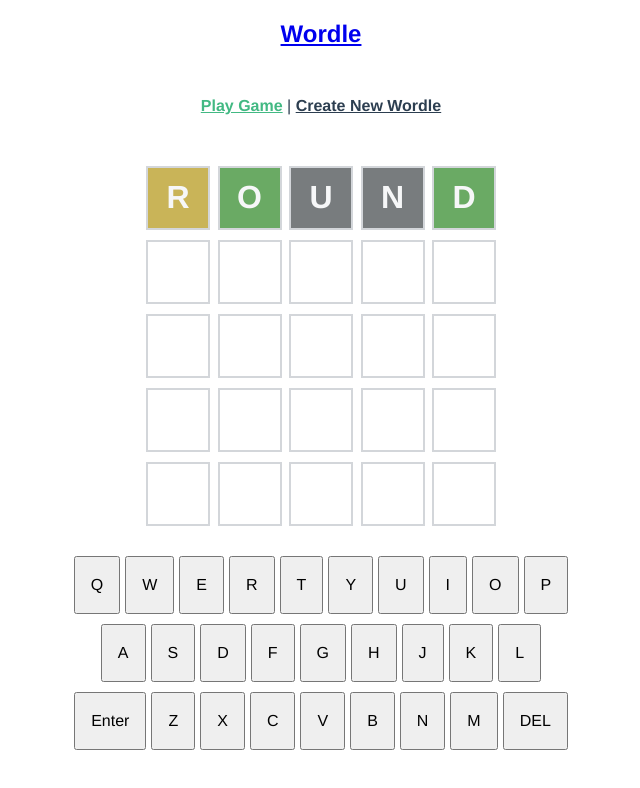
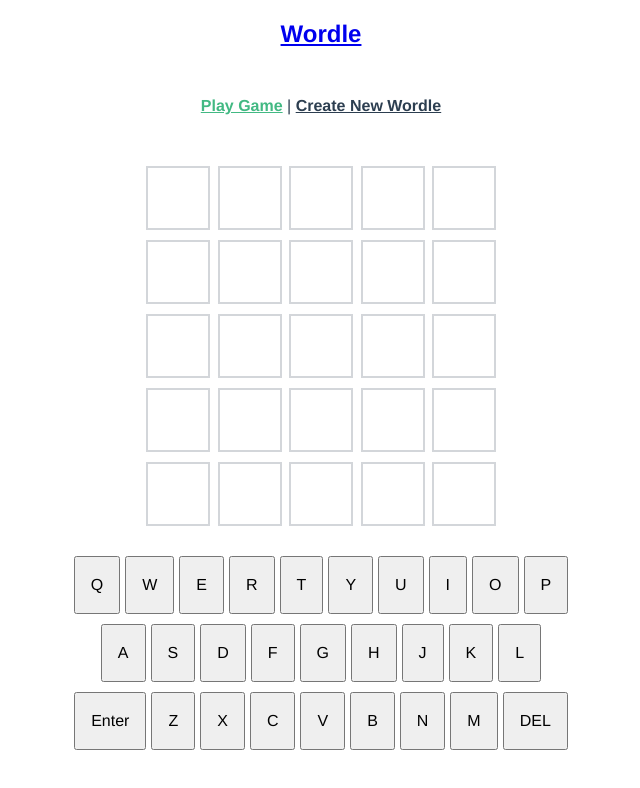
Before and after one commit to thslrrbska/wordle-vue, a Vue app: page /game in a window 1280 px wide. Shown: the top 788 px of the page, without its empty margins (319-959 px from the left). Built offline with nearby package versions, Linux system fonts and the light colour scheme.

Commit message:
Add GameView Event QueryInput & Check dictionary api

```diff
--- a/package.json
+++ b/package.json
@@ -10,6 +10,7 @@
     "test": "jest"
   },
   "dependencies": {
+    "axios": "^0.27.2",
     "core-js": "^3.8.3",
     "vue": "^3.2.13",
     "vue-router": "^4.0.3",
--- /dev/null
+++ b/src/api/index.ts
@@ -0,0 +1,14 @@
+import axios from "axios";
+
+const axiosService = axios.create({
+  baseURL: "https://api.dictionaryapi.dev/",
+  headers: {
+    "Content-Type": "application/json",
+  },
+});
+
+const findDictionary = (word: string) => {
+  return axiosService.get(`api/v2/entries/en/${word}`);
+};
+
+export { findDictionary };
--- /dev/null
+++ b/src/assets/ts/utils/dictionary.ts
@@ -0,0 +1,28 @@
+export const getWordMatchStates = (
+  word: string,
+  answerMap: Map<string, number[]>
+) => {
+  type states = "correct_spot" | "wrong_spot" | "none_spot";
+  const matchStates: states[] = word.split("").map((char, index) => {
+    if (answerMap.has(char)) {
+      const matched = word.match(new RegExp(char, "gi"));
+      const wordSize = matched && matched.length;
+      const answerPos = answerMap.get(char);
+      if (
+        wordSize &&
+        wordSize >= 2 &&
+        answerPos &&
+        answerPos.length > wordSize
+      ) {
+        return "none_spot";
+      }
+      return answerPos && answerPos.indexOf(index) >= 0
+        ? "correct_spot"
+        : "wrong_spot";
+    } else {
+      return "none_spot";
+    }
+  });
+
+  return matchStates;
+};
--- /dev/null
+++ b/src/assets/ts/wordAction.ts
@@ -0,0 +1,50 @@
+/**
+ * 단어 입력 행동 제어
+ */
+
+import { findDictionary } from "@/api";
+
+interface Actions {
+  insertWord(char: string): void;
+  removeWord(): void;
+  confirmWord(): Promise<boolean>;
+  initWord(): void;
+}
+
+export default class WordAction implements Actions {
+  private word = "";
+  private isFindingDictionary = false;
+  constructor(private readonly limited = 5) {}
+  insertWord(char: string): void {
+    if (this.word.length < this.limited) this.word += char;
+  }
+  removeWord(): void {
+    this.word = this.word.slice(0, -1);
+  }
+  async confirmWord(): Promise<boolean> {
+    this.isFindingDictionary = true;
+    try {
+      const res = await findDictionary(this.word);
+      if (res.data.length) return true;
+      alert("단어를 찾을 수 없습니다.");
+      return false;
+    } catch (error) {
+      alert("단어를 찾을 수 없습니다.");
+      return false;
+    } finally {
+      this.isFindingDictionary = false;
+    }
+  }
+
+  initWord(): void {
+    this.word = "";
+  }
+
+  get getIsFindingDictionary(): boolean {
+    return this.isFindingDictionary;
+  }
+
+  get getWord(): string {
+    return this.word;
+  }
+}
--- a/src/store/modules/game.ts
+++ b/src/store/modules/game.ts
@@ -3,6 +3,7 @@ import { RootState } from "..";
 
 export interface GameState {
   answer: string;
+  count: number;
   query: string[];
   matchStates: string[][];
 }
@@ -11,9 +12,30 @@ export const game: Module<GameState, RootState> = {
   namespaced: true,
   state: () => ({
     answer: "WORLD", // 정답
-    query: ["ROUND"], // 워들 집합
-    matchStates: [
-      ["wrong_spot", "correct_spot", "none_spot", "none_spot", "correct_spot"],
-    ], // 워들 매치 상태
+    count: 0, // 정답 횟수
+    query: [], // 워들 집합
+    matchStates: [], // 워들 매치 상태
   }),
+  getters: {
+    getAnswerMap: (state) => {
+      const map = new Map();
+      state.answer.split("").forEach((value, index) => {
+        const arr = map.has(value) ? map.get(value) : [];
+        arr.push(index);
+        map.set(value, arr);
+      });
+      return map;
+    },
+  },
+  mutations: {
+    increaseQueryInputCount: (state, count: number) => {
+      state.count = count;
+    },
+    updateQueryWord: (state, word: string) => {
+      state.query[state.count] = word;
+    },
+    updateMatchStates: (state, matchStates: string[]) => {
+      state.matchStates[state.count] = matchStates;
+    },
+  },
 };
--- a/src/views/CreateGameView.vue
+++ b/src/views/CreateGameView.vue
@@ -6,12 +6,16 @@
 </template>
 
 <script lang="ts">
-import { defineComponent } from "vue";
+import { defineComponent, onMounted, onUnmounted } from "vue";
 import WordleQueryInputVue from "../components/WordleQueryInput.vue";
 import WordleKeyBoardVue from "../components/WordleKeyBoard.vue";
 
 export default defineComponent({
   name: "CreateGameView",
   components: { WordleQueryInputVue, WordleKeyBoardVue },
+  setup() {
+    onMounted(() => console.log("component mounted2"));
+    onUnmounted(() => console.log("component onUnmounted2"));
+  },
 });
 </script>
--- a/src/views/GameView.vue
+++ b/src/views/GameView.vue
@@ -10,8 +10,10 @@
 </template>
 
 <script lang="ts">
-import { computed, defineComponent } from "vue";
+import { computed, defineComponent, onUnmounted } from "vue";
 import { useStore } from "vuex";
+import WordAction from "../assets/ts/wordAction";
+import { getWordMatchStates } from "../assets/ts/utils/dictionary";
 import WordleQueryInputVue from "../components/WordleQueryInput.vue";
 import WordleKeyBoardVue from "../components/WordleKeyBoard.vue";
 
@@ -22,7 +24,37 @@ export default defineComponent({
     const store = useStore();
     const query = computed(() => store.state.game.query);
     const matchStates = computed(() => store.state.game.matchStates);
-
+    const wordAction = new WordAction(5);
+    const callback = async (event: KeyboardEvent) => {
+      const key = event.key;
+      if (key === "Enter" && !wordAction.getIsFindingDictionary) {
+        const isWord = await wordAction.confirmWord();
+        if (isWord) {
+          store.commit(
+            "game/updateMatchStates",
+            getWordMatchStates(
+              wordAction.getWord,
+              store.getters[`game/getAnswerMap`]
+            )
+          );
+          store.commit(
+            "game/increaseQueryInputCount",
+            store.state.game.count + 1
+          );
+          wordAction.initWord();
+        }
+        console.log(isWord);
+      } else {
+        if (key === "Backspace") {
+          wordAction.removeWord();
+        } else if (/^[a-z]/i.test(key) && key.length === 1) {
+          wordAction.insertWord(key.toUpperCase());
+        }
+        store.commit("game/updateQueryWord", wordAction.getWord);
+      }
+    };
+    window.addEventListener("keydown", callback);
+    onUnmounted(() => window.removeEventListener("keydown", callback));
     return { query, matchStates };
   },
 });
```
Also changed, not shown: 1 other file (tests, documents, lock files or other folders).
